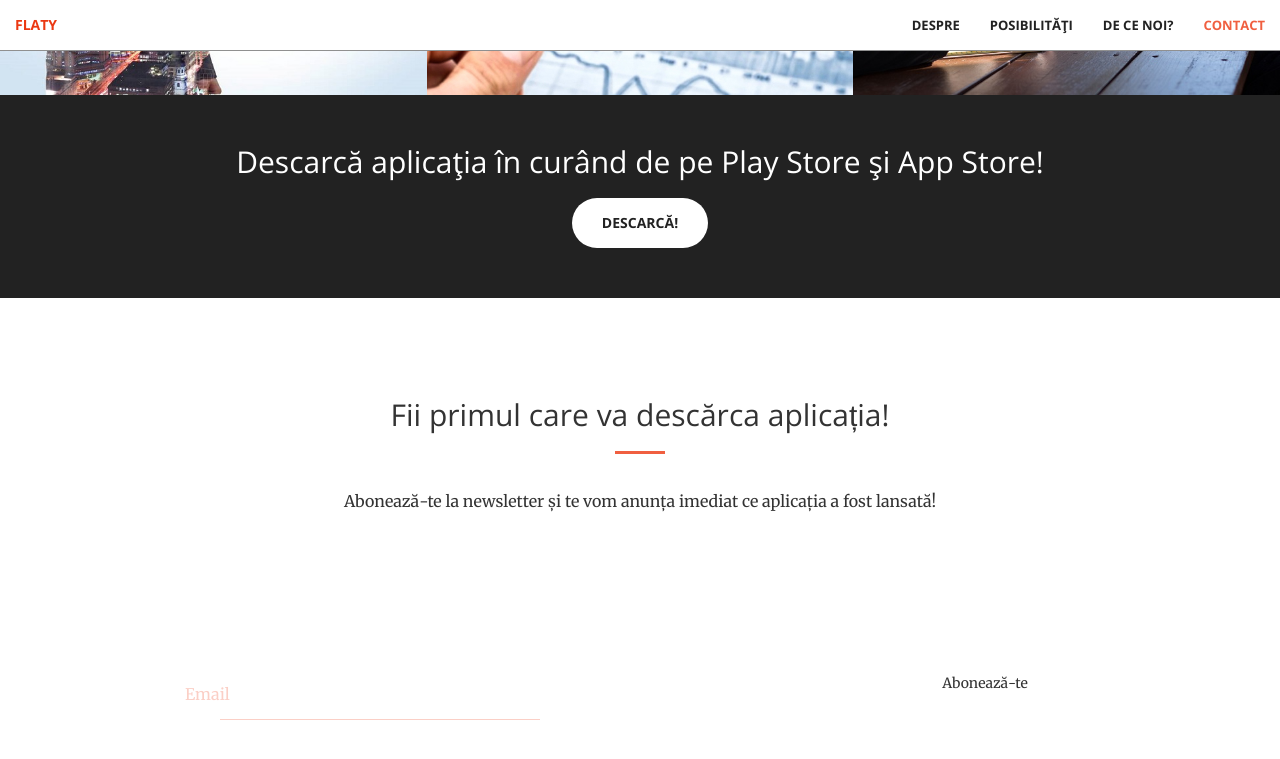
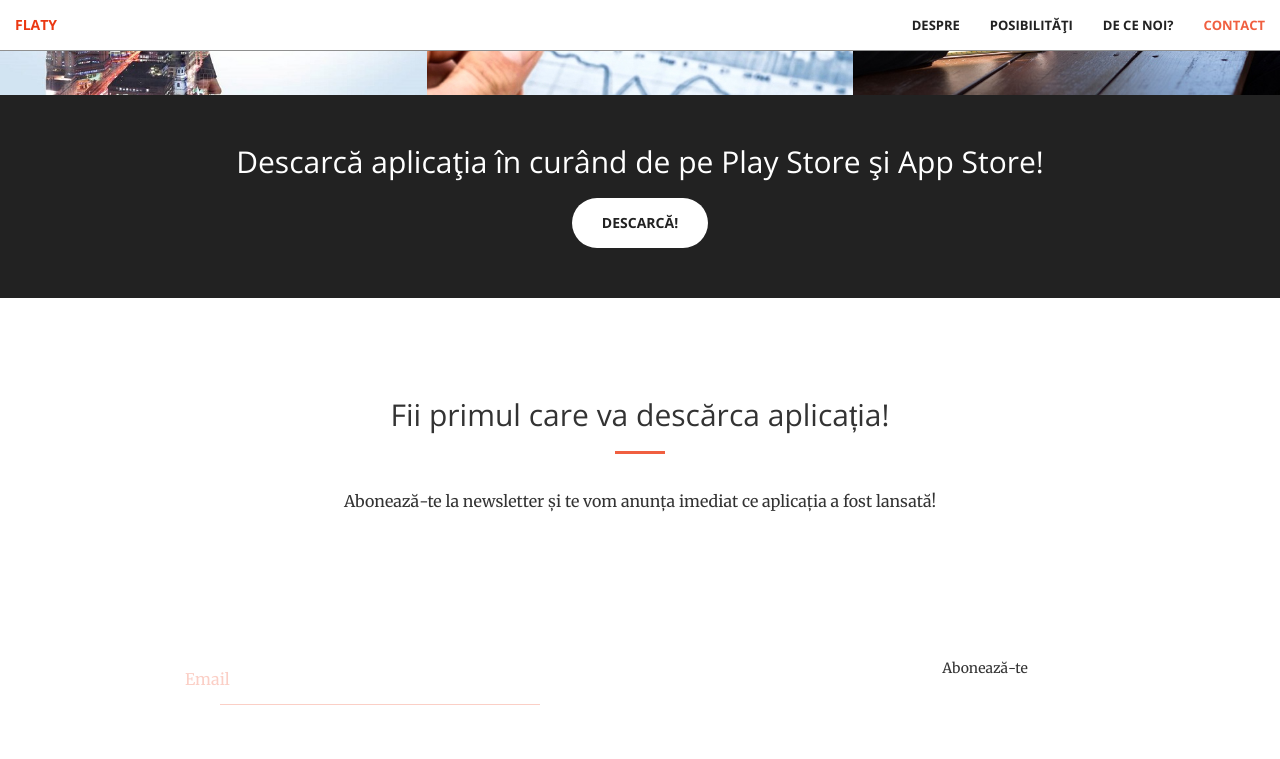
Before and after one commit to rptoma/Flaty-landing-page-2, a Jekyll site: the page built from index.html, in a window 1280 px wide and 900 px high, scrolled down 2293 px. Shown: the top 759 px of the window. Built offline with Jekyll 4.4.1, drawn with Linux system fonts in a browser that asks for light colours.

Commit message:
Update _base.scss

```diff
--- a/_sass/_base.scss
+++ b/_sass/_base.scss
@@ -164,7 +164,7 @@ aside {
 }
 
 form {
-  margin: 45px auto;
+  margin: 30px auto;
 }
 
 // INPUTS // ============================== //
```
